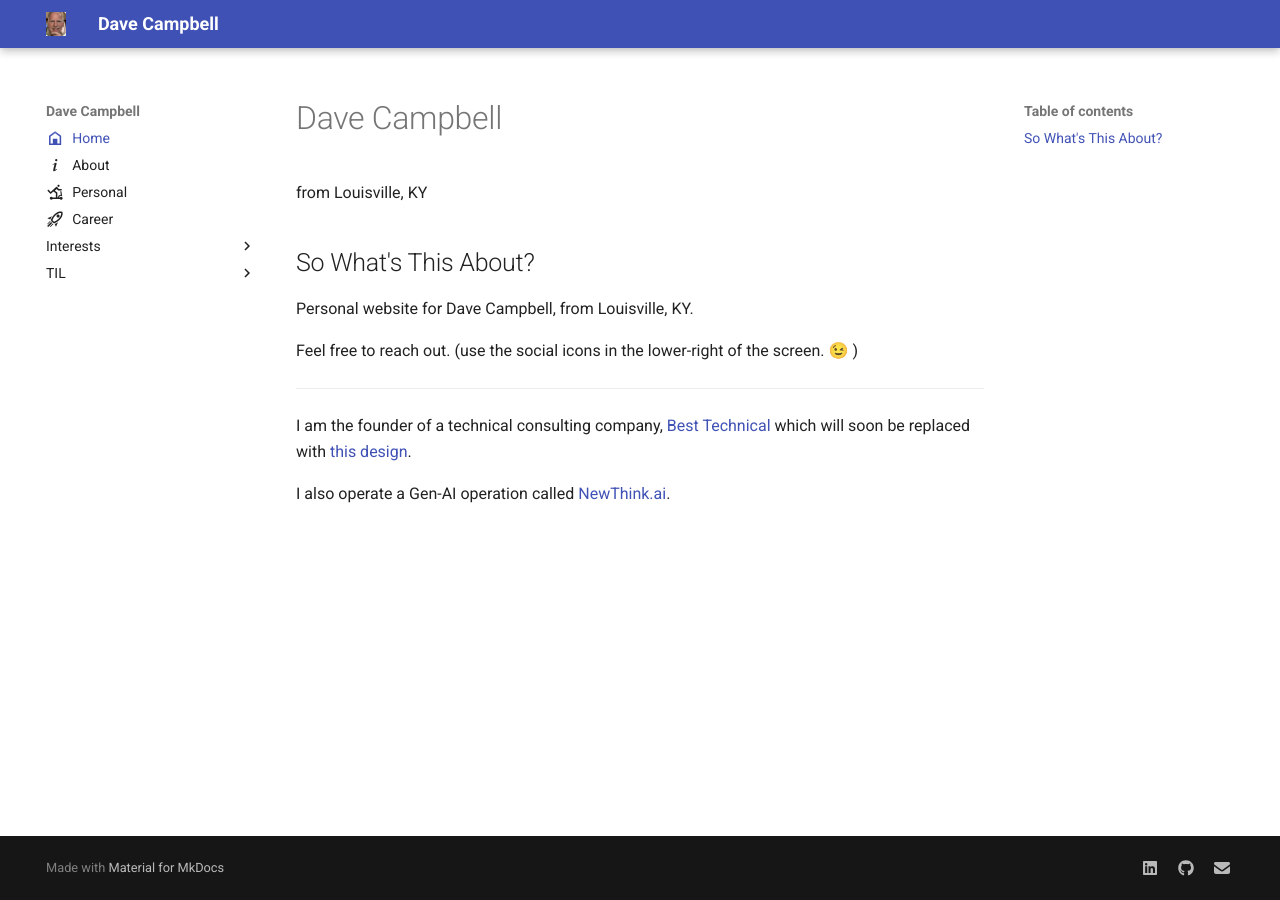
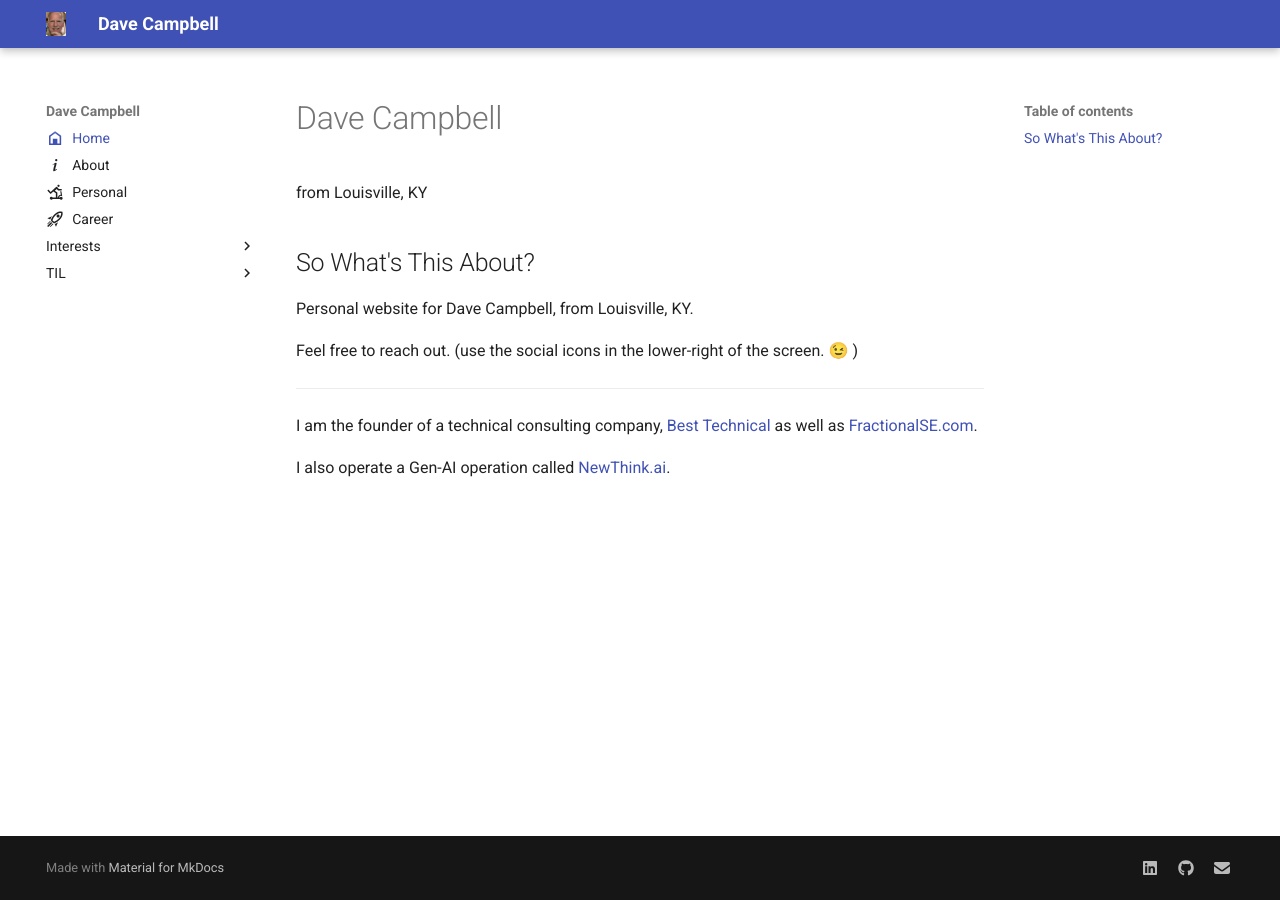
Before and after one commit to davecampbell/davecampbell.github.io, an MkDocs documentation site: the page built from docs/index.md, in a window 1280 px wide. Built offline with MkDocs 1.6.1 and Material for MkDocs 9.7.7, drawn with Linux system fonts in a browser that asks for light colours.

Commit message:
Update index.md

```diff
--- a/docs/index.md
+++ b/docs/index.md
@@ -13,6 +13,6 @@ Feel free to reach out.
 
 ---
 
-I am the founder of a technical consulting company, [Best Technical](https://www.besttechnical.com){:target="_blank" rel="noopener"} which will soon be replaced with [this design](https://tekbest.com){:target="_blank" rel="noopener"}.
+I am the founder of a technical consulting company, [Best Technical](https://www.besttechnical.com){:target="_blank" rel="noopener"} as well as [FractionalSE.com](https://fractionalse.com){:target="_blank" rel="noopener"}.
 
 I also operate a Gen-AI operation called [NewThink.ai](https://newthink.ai){:target="_blank" rel="noopener"}.
```
